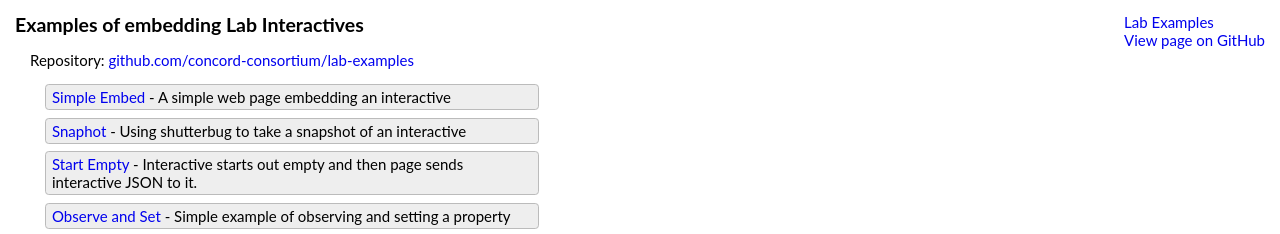
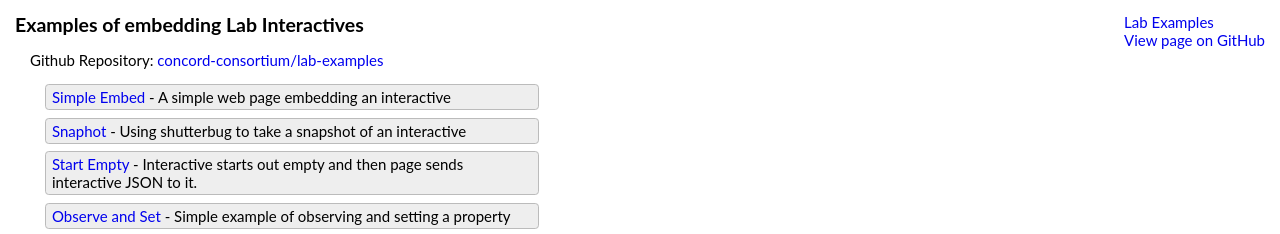
Before and after one commit to concord-consortium/lab-examples, a Jekyll site: the page built from index.html, in a window 1280 px wide. Shown: the top 234 px of the page. Built offline with Jekyll 4.4.1, drawn with Linux system fonts in a browser that asks for light colours; a style sheet for code colours, icons or effects is not loaded.

Commit message:
use site.github metadata to make content portable

```diff
--- a/_config.yml
+++ b/_config.yml
@@ -1,5 +1,3 @@
 safe: true
 lsi: false
 pygments: true
-baseurl: /lab-examples
-github_repo: concord-consortium/lab-examples
--- a/_layouts/default.html
+++ b/_layouts/default.html
@@ -6,14 +6,14 @@
     <title>{{ page.title }}</title>
     <link href="http://fonts.googleapis.com/css?family=Open+Sans:400italic,700italic,300italic,400,300,700&amp;subset=latin,greek,latin-ext" rel="stylesheet" type="text/css">
     <link href="//netdna.bootstrapcdn.com/twitter-bootstrap/2.3.1/css/bootstrap-combined.no-icons.min.css" rel="stylesheet">
-    <link href="{{site.baseurl}}/style.css" rel="stylesheet" type="text/css">
+    <link href="{{site.github.url}}/style.css" rel="stylesheet" type="text/css">
     {{ page.extra_head_tags }}
   </head>
   <body>
   	<div class="top">
       <header>
-        <div class="sitename"><a href ="{{site.baseurl}}/">Lab Examples</a></div>
-        <a href="https://github.com/{{site.github_repo}}/blob/gh-pages/{{page.path}}" class="view-source">View page on GitHub</a>
+        <div class="sitename"><a href ="{{site.github.url}}/">Lab Examples</a></div>
+        <a href="{{ site.github.repository_url }}/blob/gh-pages/{{page.path}}" class="view-source">View page on GitHub</a>
       </header>
     </div>
 
--- a/index.html
+++ b/index.html
@@ -4,7 +4,7 @@
 no_index: true
 ---
 <p>
-  Repository: <a href="https://github.com/concord-consortium/lab-examples">github.com/concord-consortium/lab-examples</a>
+  Github Repository: <a href="{{site.github.repository_url}}">{{site.github.repository_nwo}}</a>
 </p>
 <ul>
 {% assign children = site.pages | sort: 'path' %}
```
Also changed, not shown: readme.md.
